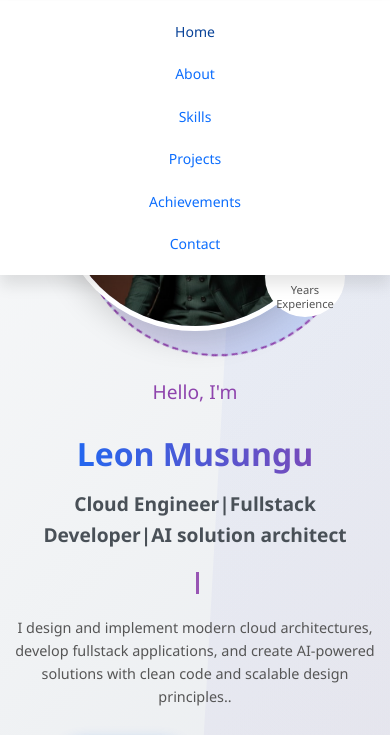
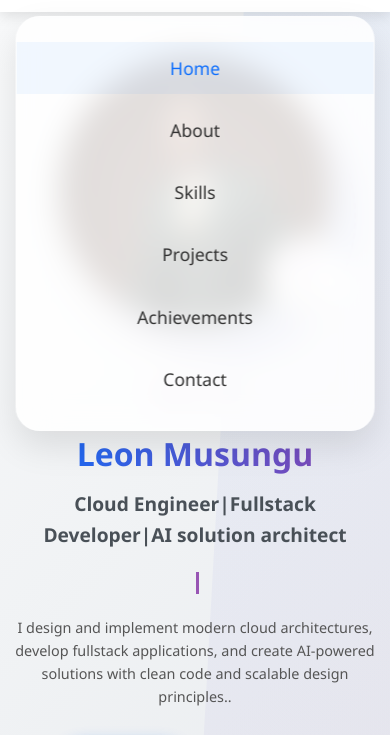
Before and after one commit to luileonzawadi/Leon-Musungu, a plain HTML site: page index.html in a window 390 px wide. Both pictures are taken after a click on the element 364 px from the left and 40 px from the top of the page. Shown: the part 69-804 px from the top of the page. Drawn offline with Linux system fonts and the light colour scheme.

```diff
--- a/style.css
+++ b/style.css
@@ -2001,21 +2001,45 @@
 
   .nav-links {
     position: fixed;
-    top: 70px;
-    left: 0;
-    width: 100%;
-    background-color: white;
+    top: 85px;
+    left: 50%;
+    transform: translateX(-50%) translateY(-30px);
+    width: 92%;
+    max-width: 450px;
+    background: rgba(255, 255, 255, 0.85);
+    backdrop-filter: blur(15px);
+    -webkit-backdrop-filter: blur(15px);
+    border: 1px solid rgba(255, 255, 255, 0.2);
+    border-radius: 24px;
     flex-direction: column;
     align-items: center;
-    padding: 20px 0;
-    gap: 20px;
-    box-shadow: 0 10px 15px rgba(0, 0, 0, 0.1);
-    transform: translateY(-150%);
-    transition: transform 0.3s ease;
+    padding: 25px 0;
+    gap: 10px;
+    box-shadow: 0 15px 35px rgba(0, 0, 0, 0.1);
+    opacity: 0;
+    pointer-events: none;
+    transition: all 0.4s cubic-bezier(0.4, 0, 0.2, 1);
     z-index: 999;
   }
 
   .nav-links.show {
-    transform: translateY(0);
-  }
-}
+    opacity: 1;
+    pointer-events: auto;
+    transform: translateX(-50%) translateY(0);
+  }
+
+  .nav-links a {
+    width: 100%;
+    text-align: center;
+    padding: 12px 0;
+    font-size: 1.1rem;
+    color: #333;
+    transition: all 0.3s ease;
+  }
+
+  .nav-links a:hover,
+  .nav-links a.active {
+    color: #0d6efd;
+    background: rgba(13, 110, 253, 0.05);
+  }
+}
```
